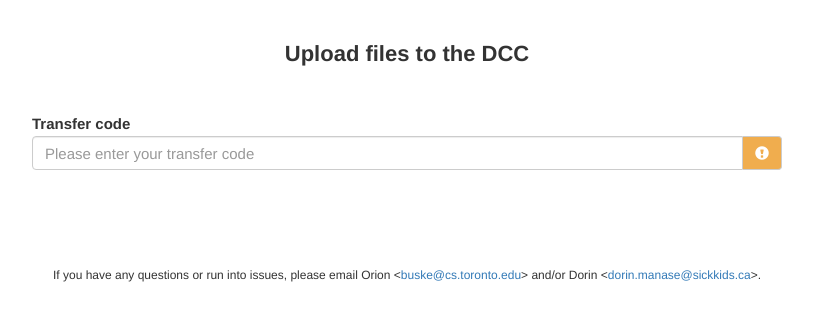
After one commit to ccmbioinfo/dcc-file-transfer, a Flask app: page /alternate in a window 1280 px wide. The commit adds this page. Shown: the top 321 px of the page, without its empty margins (233-1046 px from the left). Run offline with Flask 2, Linux system fonts and the light colour scheme; some libraries are stand-ins or nearby versions.

Commit message:
added alternate homepage

```diff
--- a/config.py
+++ b/config.py
@@ -6,5 +6,5 @@ DEBUG = True
 SECRET_KEY = 'development key'
 USERNAME = 'admin'
 PASSWORD = 'default'
-AUTH_TOKEN = ''
+AUTH_TOKEN = 'test'
 UPLOAD_FOLDER = os.path.join(os.getcwd(),'uploads')
--- /dev/null
+++ b/server/static/navigation.js
@@ -0,0 +1,178 @@
+$(function(){
+
+    // Authentication displays option to add sample
+    $('.auth-token-form').on("submit", function(e){
+        // make sure we don't actually submit the form,
+        // since this will refresh the whole page!
+        return false;
+    });
+
+    $('.auth-token-form').on("submit", function(e){
+        $.post("/authorize",
+            {
+                'authToken': $('#auth-token').val()
+            }
+        ).done(function(data){
+            $('.transfer-symbol').removeClass('glyphicon-exclamation-sign').addClass('glyphicon-ok-sign');
+            $('.add-sample-button').show();
+            $('.cancel-sample-button').show().addClass('disabled');
+            $('#auth-token').prop('disabled', true);
+            $('.auth-success').css("background-color", "#5cb85c");
+        }).fail(function(data){
+            $('.transfer-symbol').removeClass('glyphicon-exclamation-sign').addClass('glyphicon-remove-sign')
+            $('.auth-success').css("background-color", "#d9534f");
+        });
+        return false;
+    });
+
+    // Clicking add sample disables it until name and files have been supplied
+    $('.add-sample-button').on('click', function(e){
+        if ($( ".add-sample-button" ).hasClass( "disabled" ) == false) {
+            $('.add-sample-button').addClass('disabled');
+            $('.cancel-sample-button').removeClass('disabled');
+            $('.sample-name-form').show();
+        }
+     });
+
+    // Cancel sample will clear/hide the sample name and hide the drop area
+    $('.cancel-sample-button').on('click', function(e){
+        if ($( ".cancel-sample-button" ).hasClass( "disabled" ) == false) {
+            $('.add-sample-button').removeClass('disabled');
+            $('.cancel-sample-button').addClass('disabled');
+            $('.sample-name-form').hide();
+            $('.resumable-drop').hide();
+            $('#sample-name').removeAttr('value');
+            $('#sample-name').prop('disabled', false);
+            $('.edit-sample-name').css("background-color", "#eee")
+        }
+     });
+
+
+    var sampleName
+    // Submitting a sample name will open the drop area and enable name editing
+    $('.sample-name-form').on("submit", function(e){
+        sampleName = $('#sample-name').val();
+        $('#sample-name').prop('disabled', true);
+        $('.resumable-drop').show();
+        $('.edit-sample-name').css("background-color", "white")
+        headerDone = false;
+        return false;
+    });
+
+    // Editing the sample name will remove the drop area
+    $('.edit-sample-name').on("click", function(e){
+        $('#sample-name').prop('disabled', false);
+        $('.resumable-drop').hide();
+        $('.edit-sample-name').css("background-color", "#eee")
+    });
+
+    // Helper function from Orion, not 100% sure where necessary yet...
+    function getExtraParams(file, chunk) {
+        return {'authToken': $('#auth-token').val()};
+    };
+
+    function getFileProgressElt(file) {
+        return $('#'+file.uniqueIdentifier);
+    };
+
+
+    // An array for storing current resumable objects
+    var resumableArray = [];
+
+    // Create a new resumable object
+    var r = new Resumable({
+        target: '/upload',
+        chunkSize: 1*1024*1024,
+        simultaneousUploads: 3,
+        testChunks: true,
+        testMethod: 'HEAD',
+        prioritizeFirstAndLastChunk: true,
+        query: getExtraParams,
+        permanentErrors:[400, 403, 404, 415, 500, 501]
+    });
+
+    // Assign dropping/selecting files to resumable object
+    r.assignDrop($('.resumable-drop')[0]);
+    r.assignBrowse($('.resumable-browse')[0]);
+
+
+    r.on('fileAdded', function(file){
+        // Ensures that sample header is written once
+        // (there has to be a better way to do this??)
+        if (headerDone == false) {
+            $('.resumable-drop').hide();
+            $('.sample-name-form').hide();
+            $('.add-sample-button').removeClass('disabled');
+            $('.cancel-sample-button').addClass('disabled');
+            $('#sample-name').removeAttr('value');
+            $('#sample-name').prop('disabled', false);
+            $('.edit-sample-name').css("background-color", "#eee")
+
+            // Show the sample table
+            $('.sample-table').show();
+
+            // Add the sample header
+            var sampleTemplate = $('.sample-header-template').first().clone();
+            sampleTemplate.attr('id', sampleName);
+            sampleTemplate.find('.sample-name').html(sampleName)
+            $('.table-data').append(sampleTemplate)
+            sampleTemplate.show();
+
+            headerDone = true;
+            $('.add-sample-button').addClass('disabled');
+            $('.upload-sample-button').addClass('active').show();
+        };
+
+        var fileTemplate = $('.sample-file-template').first().clone();
+        fileTemplate.attr('id', file.uniqueIdentifier);
+        fileTemplate.find('.file-name').html(file.fileName);
+        fileTemplate.find('.progress-bar').html('Ready...');
+        $('.table-data').append(fileTemplate);
+        fileTemplate.show();
+    });
+
+    r.on('fileProgress', function(file){
+        var progress = getFileProgressElt(file);
+        var percent = Math.floor(file.progress() * 100);
+        progress.find('.progress-bar').html(percent + '%');
+        progress.find('.progress-bar').css({width: percent + '%'});
+        progress.find('.progress-bar').css("color", "white");
+    });
+
+    r.on('uploadStart', function(){
+        //should probably hide options, or grey them out
+    });
+
+    r.on('fileSuccess', function(file, message){
+        var progress = getFileProgressElt(file);
+        progress.find('.progress-bar').first()
+          .removeClass('progress-bar-striped active')
+          .addClass('progress-bar-success')
+          .html('Uploaded');
+    });
+
+    r.on('fileError', function(file, message){
+        // Reflect that the file upload has resulted in error
+        var progress = getFileProgressElt(file);
+        var errorMsg = 'Error';
+        try {
+          errorMsg = $.parseJSON(message).message;
+        } catch (e) {
+        }
+        progress.find('.progress-bar')
+          .removeClass('progress-bar-striped active')
+          .addClass('progress-bar-danger')
+          .css({width: '100%'})
+          .html(errorMsg);
+    });
+
+
+
+    $('.upload-sample-button').on("click", function(e){
+        if ($( ".upload-sample-button" ).hasClass('disabled') == false) {
+            $(this).removeClass('active').addClass('disabled');
+            r.upload();
+        }
+    });
+
+});
--- a/server/static/style.css
+++ b/server/static/style.css
@@ -19,21 +19,84 @@ h3 {font-size:16px; font-weight:bold;}
 h4 {font-size:14px; font-weight:bold;}
 h5 {font-size:12px; font-weight:bold;}
 p {margin:10px 0;}
-
+th, tr, td, p {text-align: left;}
 body {text-align:center; margin:40px;}
 #frame {margin:0 auto; width:800px; text-align:left;}
 
+/* Table properties */
+.sample-table, .sample-file-template, .sample-header-template {display:none;}
+.panel {margin-top: 30px;}
+.panel-heading {
+    font-weight: bold;
+    font-size: 16px;
+}
+th {
+    font-weight:bold;
+    font-size: 14px;
+    text-align: center;
+    }
+
+.table>tbody>tr>td {vertical-align:middle;}
+
+.sample-header, .sample-name {
+    font-size: 14px;
+    text-align: center;
+}
+.file-icon, .sample-option, .option, .metadata, .progress-bar{
+    text-align: center;
+}
+
+.option {font-size: 10px;}
+.file-icon {font-size: 16px;}
+
+.form-group .control-label {
+  margin-bottom: 5px;
+}
+
 /* Auth token form */
-.auth-token-form {
+
+.auth-token-form, .sample-name-form {
   margin-top: 40px;
-  font-size: 16px;
+  font-size: 15px;
+  text-align: left;
 }
-.auth-token-form input {
-  text-align: center;
+
+.auth-success {
+    background-color: #f0ad4e;
+    color: white;
+}
+
+
+#auth-token, #sample-name {
+  text-align: left;
+  font-size: 15px;
+  }
+
+/* Add Sample */
+.add-sample {
+    margin-top: 20px;
+    text-align: left
+}
+
+.add-sample-button, .cancel-sample-button, .upload-sample-button {
+    width: 120px;
+    margin-right: 10px;
+    display: none;
+}
+
+.sample-name-form {
+    margin-top: 20px;
+    display: none;
 }
 
 /* Uploader: Drag & Drop */
-.resumable-error {display:none; font-size:14px; font-style:italic;}
+.resumable-error {
+    display:none;
+    font-size:14px;
+    font-style:italic;
+    margin-top:40px;
+    }
+
 .resumable-drop {
   padding: 60px 0;
   font-size:16px;
@@ -42,8 +105,6 @@ body {text-align:center; margin:40px;}
   background-color:#eee;
   border:2px dashed #aaa;
   border-radius:10px;
-  margin-top: 40px;
-  margin-bottom: 60px;
   z-index:9999;
   display:none;
 }
@@ -75,17 +136,22 @@ body {text-align:center; margin:40px;}
   overflow: hidden;
   text-overflow: ellipsis;
 }
-.progress,
+
+.progress {
+    background-color: white;
+    box-shadow: none;
+}
+
 .progress-bar {
-  margin: 0;
-  height: 30px;
-  line-height: 30px;
-}
-.progress-bar {
+  margin-right: 5px;
+  margin-left: 5px;
+  height: 20px;
+  border-radius: 4px;
   white-space: nowrap;
   -webkit-transition: width .2s ease;
   -o-transition: width .2s ease;
   transition: width .2s ease;
+  color: black;
 }
 .progress-controls {
   float: right;
--- /dev/null
+++ b/server/templates/alternate.html
@@ -0,0 +1,162 @@
+<!DOCTYPE html>
+<html lang="en">
+
+<head>
+    <meta charset="UTF-8">
+    <title>DCC Large File Upload</title>
+    <link rel="stylesheet" href="https://maxcdn.bootstrapcdn.com/bootstrap/3.3.6/css/bootstrap.min.css"
+          integrity="sha384-1q8mTJOASx8j1Au+a5WDVnPi2lkFfwwEAa8hDDdjZlpLegxhjVME1fgjWPGmkzs7" crossorigin="anonymous">
+    <link rel="stylesheet" type="text/css" href="{{ url_for('static', filename='style.css') }}">
+</head>
+
+<body>
+
+<header><h1>Upload files to the DCC</h1></header>
+
+<div class="container-fluid">
+
+    <!-- Authorization form is presented first -->
+    <div class="row col-sm-8 col-sm-offset-2 transfer-code">
+
+        <div class="resumable-error">
+            Oh no! Your browser isn't supported. Please try a recent version of Chrome or Firefox.
+        </div>
+
+        <form class="form-horizontal auth-token-form col-sm-12">
+            <div class="form-group">
+
+                <label for="auth-token" class="control-label">Transfer code</label>
+
+                <div class="input-group">
+                    <input id="auth-token" type="text" name="authToken" class="form-control"
+                           placeholder="Please enter your transfer code">
+
+                    <!-- only show these after the transfer code form is changed -->
+                        <span class="input-group-addon auth-success">
+                            <span class="glyphicon glyphicon-exclamation-sign transfer-symbol"></span>
+                        </span>
+
+                </div>
+
+            </div>
+        </form>
+
+    </div>
+
+    <!-- Upon authorization, present add-sample and cancel-sample button -->
+    <div class="row col-sm-8 col-sm-offset-2 add-sample">
+
+        <button type="button" class="btn btn-success active col-xs-3 add-sample-button">
+            <span class="glyphicon glyphicon-plus" aria-hidden="true"></span> Add Sample
+        </button>
+        <button type="button" class="btn btn-danger col-xs-2 cancel-sample-button">
+            <span class="glyphicon glyphicon-remove" aria-hidden="true"></span> Cancel
+        </button>
+        <button type="button" class="btn btn-info col-xs-2 pull-right upload-sample-button">
+            <span class="glyphicon glyphicon-cloud-upload" aria-hidden="true"></span> Upload
+        </button>
+    </div>
+
+    <!-- Upon clicking add-sample request a sample name -->
+    <div class="row col-sm-8 col-sm-offset-2 sample">
+
+        <form class="form-horizontal sample-name-form col-sm-12">
+            <div class="form-group">
+
+                <label for="sample-name" class="control-label">Sample name</label>
+
+                <div class="input-group">
+                    <input id="sample-name" type="text" name="sampleName" class="form-control"
+                           placeholder="Please enter a sample name">
+                        <span class="input-group-addon edit-sample-name">
+                            <span class="glyphicon glyphicon-pencil"></span>
+                        </span>
+
+
+                </div>
+
+            </div>
+        </form>
+
+    </div>
+
+    <!-- Upon sample name submission, present file drop options -->
+    <div class="row col-sm-8 col-sm-offset-2 drop-area">
+
+        <div class="resumable-drop col-sm-12">
+            Drop files here or <a class="resumable-browse btn btn-default">Browse your computer</a>
+        </div>
+
+    </div>
+
+    <!-- Table showing selected files, the progress bars should likely be displayed below -->
+    <div class="row col-sm-8 col-sm-offset-2 sample-table">
+
+        <div class="panel panel-default">
+            <!-- Top panel contents -->
+            <div class="panel-heading">Selected Samples</div>
+            <div class="panel-body">
+                <p>Some instructions on how to select/indicate correct meta data?</p>
+            </div>
+
+            <!-- Table -->
+            <table class="table table-condensed table-data">
+                <thead>
+                <tr class="active">
+                    <th></th>
+                    <th>Files</th>
+                    <th>Meta Data</th>
+                    <th>Status</th>
+                    <th>Options</th>
+                </tr>
+                </thead>
+                <tbody class="sample-template">
+                <tr class="active sample-header-template">
+                    <td class="sample-name"></td>
+                    <td></td>
+                    <td></td>
+                    <td></td>
+                    <td class="sample-option">
+                        <span class="glyphicon glyphicon-plus"></span> |
+                        <span class="glyphicon glyphicon-pencil"></span> |
+                        <span class="glyphicon glyphicon-remove"></span>
+                    </td>
+                </tr>
+                <tr class="sample-file-template">
+                    <td class="file-icon"><span class="glyphicon glyphicon-arrow-right"></span></td>
+                    <td class="file-name"></td>
+                    <td class="metadata">...</td>
+                    <td class="progress">
+                        <div class="progress-bar progress-bar-striped active" role="progressbar"></div>
+                    </td>
+                    <td class="option"><span class="glyphicon glyphicon-remove"></span></td>
+                </tr>
+                </tbody>
+
+            </table>
+
+
+        </div>
+    </div>
+
+
+    <!-- Footer, leave at bottom -->
+    <div class="row col-sm-8 col-sm-offset-2 footer-row">
+        <div class="footer">
+            If you have any questions or run into issues, please email Orion &lt;<a
+                href="mailto:buske@cs.toronto.edu">buske@cs.toronto.edu</a>&gt; and/or Dorin &lt;<a
+                href="mailto:dorin.manase@sickkids.ca">dorin.manase@sickkids.ca</a>&gt;.
+        </div>
+    </div>
+
+
+</div>
+
+<script src="https://ajax.googleapis.com/ajax/libs/jquery/1.7.1/jquery.min.js"></script>
+<script src="{{ url_for('static', filename='resumable.js') }}"></script>
+<!--script src="{{ url_for('static', filename='upload.js') }}"></script-->
+<script src="{{ url_for('static', filename='navigation.js') }}"></script>
+
+
+</body>
+</html>
--- a/server/views.py
+++ b/server/views.py
@@ -29,6 +29,20 @@ def teardown_request(exception):
 @app.route("/", methods=['GET'])
 def home():
     return render_template('home.html')
+
+
+@app.route("/alternate", methods=['GET'])
+def alternate():
+    return render_template('alternate.html')
+
+
+@app.route("/authorize", methods=['POST'])
+def authorize():
+    auth_token = request.form.get('authToken', type=str)
+    if auth_token != app.config['AUTH_TOKEN']:
+        return make_response(jsonify({'message': INVALID_AUTH_TOKEN_MSG}), 403)
+    else:
+        return make_response(jsonify({'message': 'Success: Valid transfer code'}), 200)
 
 
 @app.route("/upload", methods=['HEAD'])
```
Also changed, not shown: server/templates/home.html (+53 -10 lines).
